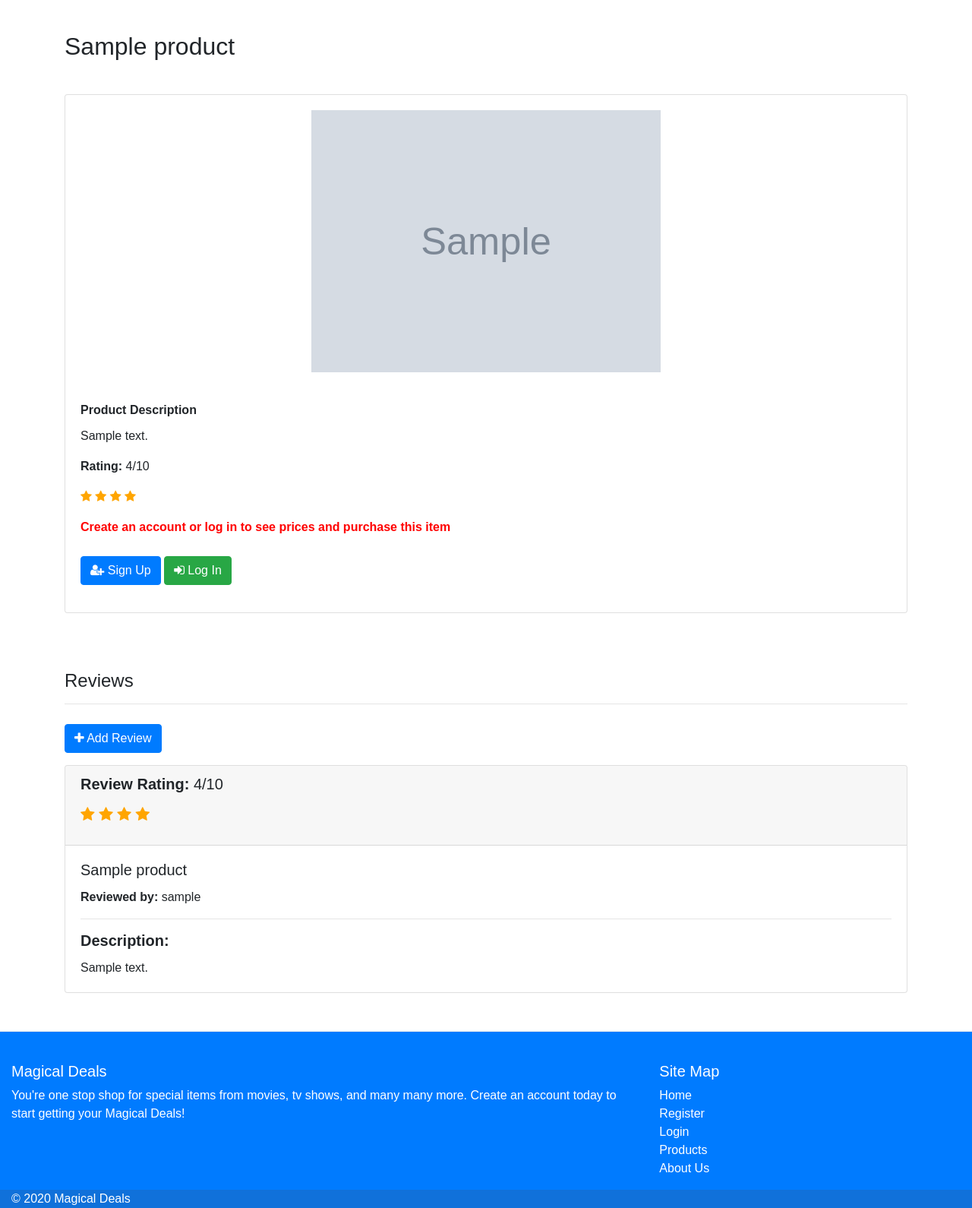
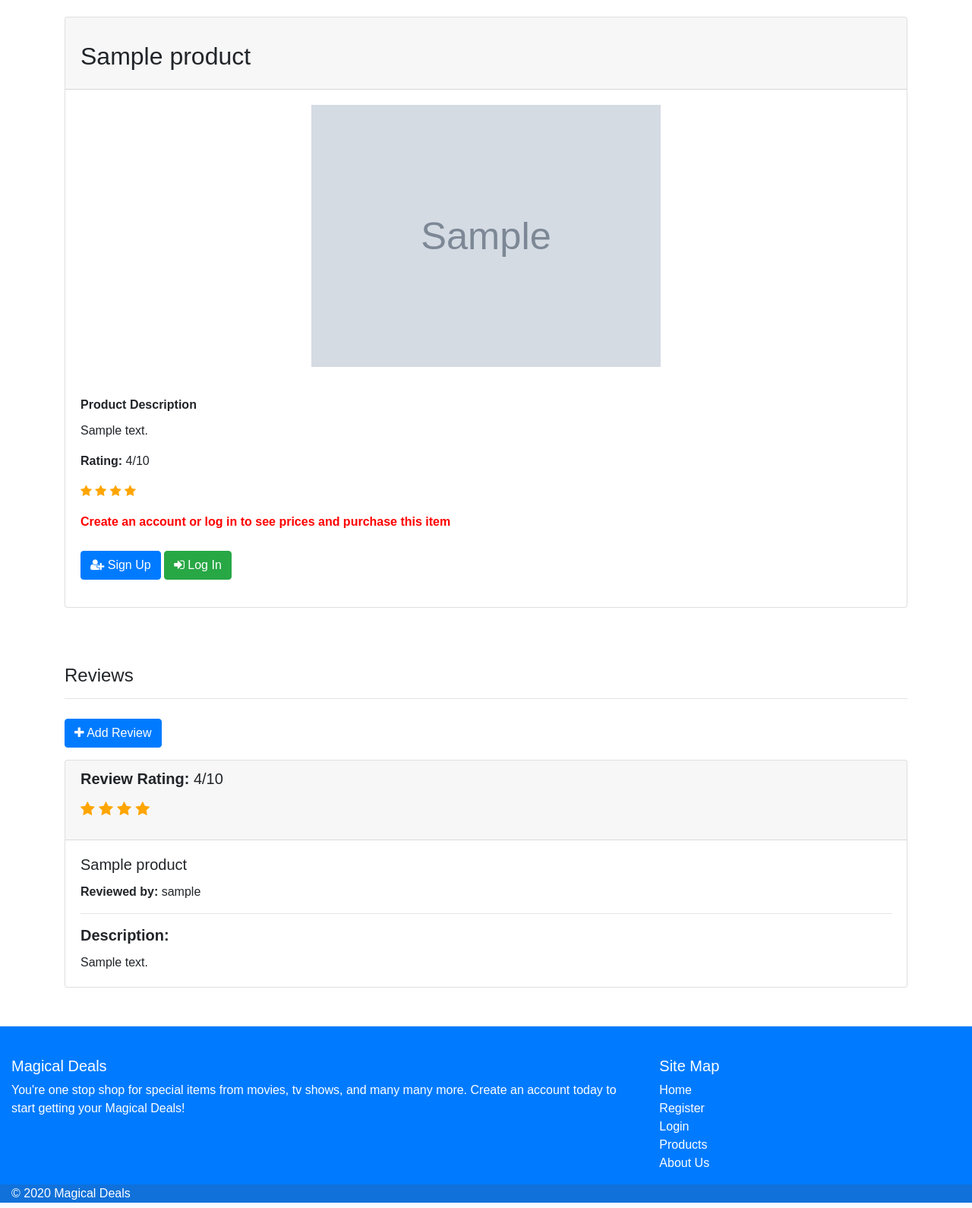
Before and after one commit to aidan-stritch/magical-deals, a Django app: page /products/1/ in a window 1280 px wide. Shown: the part 68-1658 px from the top of the page at 76% size. Run offline with Django 3.2, Linux system fonts and the light colour scheme; tables that the repository leaves empty hold one stand-in row (values such as "Sample post"); grey boxes marked "Sample" are stand-in pictures; some libraries are stand-ins or nearby versions.

Commit message:
removed old unused images / added limitations for staff functionality on product app pages

```diff
--- a/products/templates/view_product.html
+++ b/products/templates/view_product.html
@@ -1,20 +1,17 @@
 <!DOCTYPE html>
 {% extends 'base.html' %} {% load staticfiles %} {% block content %}
-<div class="row">
-    <div class="col-12 header-title">
-        <p>
-            <h2>{{ product.product_name }}</h2>
-        </p>
+
+
+<div class="card mb-3 test">
+    <div class="card-header product-full-view">
+        <h2 class="card-title">{{ product.product_name }}
         {% if user.is_authenticated %}
-        <p>
-            <a href="{% url 'products' %}" class="btn btn-primary"><i class="fa fa-th" aria-hidden="true"></i> All Products</a>
-        </p>
+        <a href="{% url 'products' %}" class="btn btn-primary"><i class="fa fa-th" aria-hidden="true"></i> All Products</a>
         {% endif %}
+        </h2>
     </div>
-</div>
+	<div class="row no-gutters">
 
-<div class="card mb-3 ">
-	<div class="row no-gutters">
 		<div class="col-md-12 full-product-view">
             <img src="{{ MEDIA_URL }}{{ product.image }}">
       </div>
@@ -56,12 +53,12 @@
 
 					</form>
 				</p>
-
+            {% if user.usercreate.staff == True %}
             <p>
 				<a href="{% url 'edit_product' product.id %}" class="btn btn-primary"><i class="fa fa-wrench" aria-hidden="true"></i> Edit</a>
                 <a href="{% url 'delete_product' product.id %}" class="btn btn-danger"><i class="fa fa-trash-o" aria-hidden="true"></i> Delete</a>
 			</p>
-
+            {% endif %}
 				{% else %}
 				<p class="important">
 					Create an account or log in to see prices and purchase this item
--- a/static/css/custom.css
+++ b/static/css/custom.css
@@ -182,6 +182,13 @@ footer a {
 }
 
 /*..........................Card*/
+.test{
+    margin-top:20px;
+}
+
+.product-full-view a {
+    float:right;
+}
 
 .search-card {
   background-color: #f5f5f5;
```
Also changed, not shown: products/templates/products.html (+3 -9 lines), media/images/ark.jpg (deleted), media/images/bolt.png (deleted), media/images/bow.jpg (deleted), media/images/charizard.png (deleted), media/images/magical-deals-logo.png (deleted), media/images/shield.jpg (deleted), media/images/test.jpg (deleted), media/images/test_6TknUSZ.jpg (deleted), media/images/test_7Dlk8Fo.jpg (deleted), media/images/test_CeqRBRA.jpg (deleted), media/images/test_e9qulk7.jpg (deleted), media/images/test_fvdla2x.jpg (deleted), media/images/test_pKrewE7.jpg (deleted), 2 more files.
